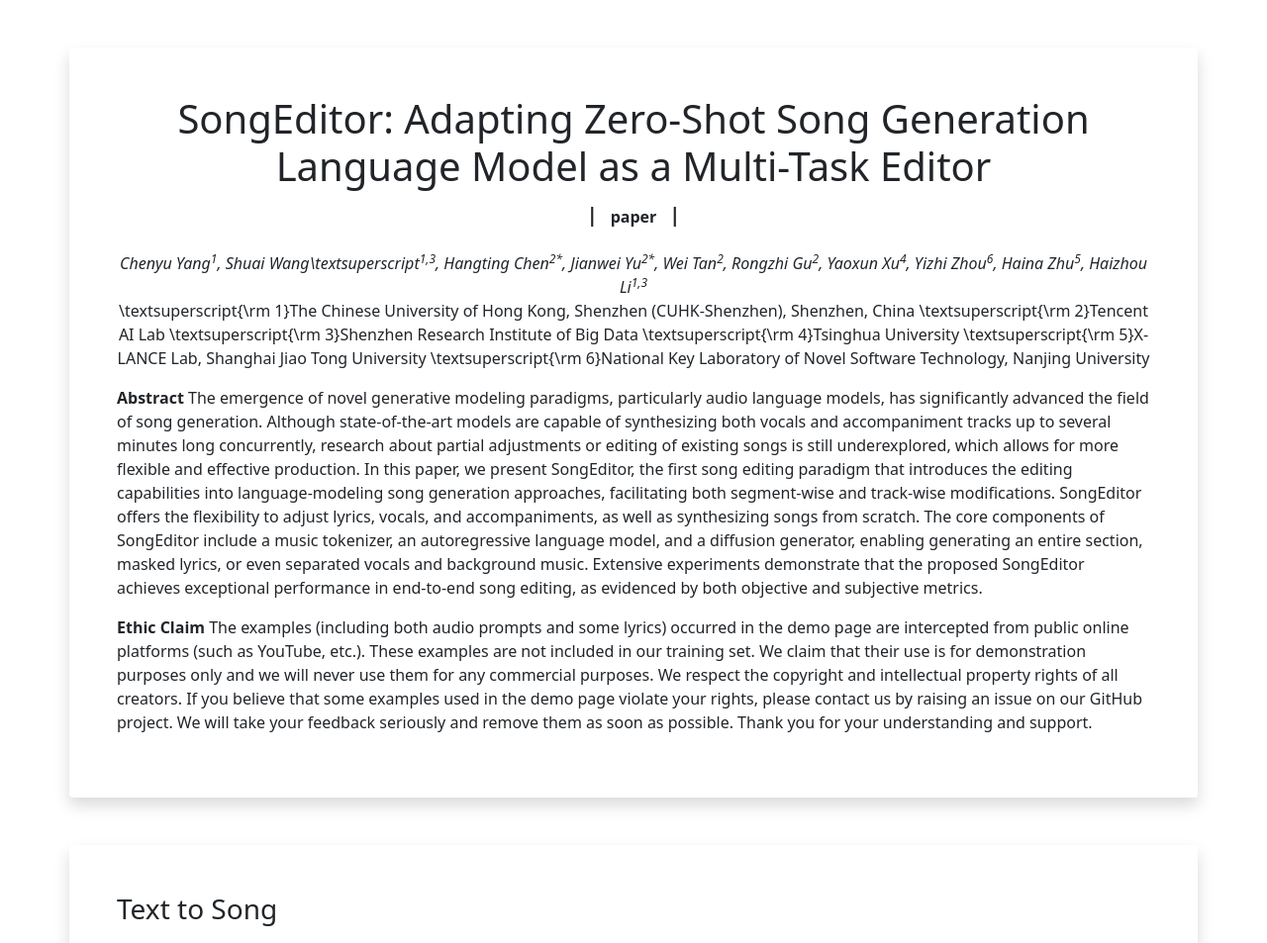
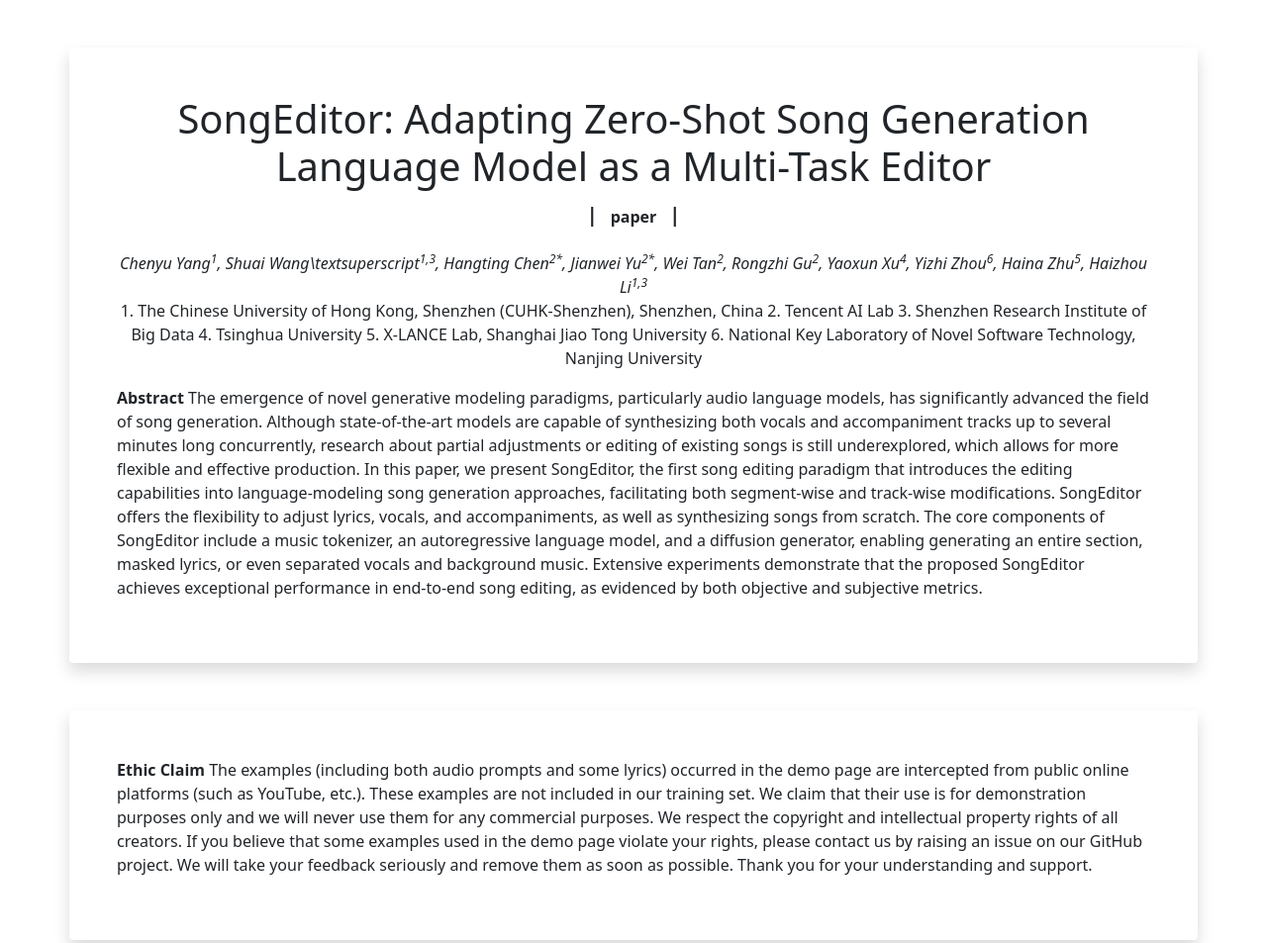
Before and after one commit to Cypress-Yang/SongEditor_demo, a plain HTML site: page index.html in a window 1280 px wide. Shown: the top 953 px of the page at 99% size. Drawn offline with nearby package versions, Linux system fonts and the light colour scheme; no server answers.

Commit message:
Update index.html

```diff
--- a/index.html
+++ b/index.html
@@ -39,12 +39,12 @@
               Chenyu Yang<sup>1</sup>, Shuai Wang\textsuperscript<sup>1,3</sup>, Hangting Chen<sup>2*</sup>, Jianwei Yu<sup>2*</sup>, Wei Tan<sup>2</sup>, Rongzhi Gu<sup>2</sup>, Yaoxun Xu<sup>4</sup>, Yizhi Zhou<sup>6</sup>, Haina Zhu<sup>5</sup>, Haizhou Li<sup>1,3</sup>
         </p>
         <p>
-        \textsuperscript{\rm 1}The Chinese University of Hong Kong, Shenzhen (CUHK-Shenzhen), Shenzhen, China
-        \textsuperscript{\rm 2}Tencent AI Lab
-        \textsuperscript{\rm 3}Shenzhen Research Institute of Big Data
-        \textsuperscript{\rm 4}Tsinghua University
-        \textsuperscript{\rm 5}X-LANCE Lab, Shanghai Jiao Tong University
-        \textsuperscript{\rm 6}National Key Laboratory of Novel Software Technology, Nanjing University
+        1. The Chinese University of Hong Kong, Shenzhen (CUHK-Shenzhen), Shenzhen, China
+        2. Tencent AI Lab
+        3. Shenzhen Research Institute of Big Data
+        4. Tsinghua University
+        5. X-LANCE Lab, Shanghai Jiao Tong University
+        6. National Key Laboratory of Novel Software Technology, Nanjing University
 
         </p>
       </div>
@@ -52,6 +52,8 @@
         <b>Abstract</b>
         The emergence of novel generative modeling paradigms, particularly audio language models, has significantly advanced the field of song generation. Although state-of-the-art models are capable of synthesizing both vocals and accompaniment tracks up to several minutes long concurrently, research about partial adjustments or editing of existing songs is still underexplored, which allows for more flexible and effective production. In this paper, we present SongEditor, the first song editing paradigm that introduces the editing capabilities into language-modeling song generation approaches, facilitating both segment-wise and track-wise modifications. SongEditor offers the flexibility to adjust lyrics, vocals, and accompaniments, as well as synthesizing songs from scratch. The core components of SongEditor include a music tokenizer, an autoregressive language model, and a diffusion generator, enabling generating an entire section, masked lyrics, or even separated vocals and background music. Extensive experiments demonstrate that the proposed SongEditor achieves exceptional performance in end-to-end song editing, as evidenced by both objective and subjective metrics.
       </p>
+      </div>
+    <div class="container pt-5 mt-5 shadow p-5 mb-5 bg-white rounded">
         <p>
         <b>Ethic Claim</b>
          The examples (including both audio prompts and some lyrics) occurred in the demo page are intercepted from public online platforms (such as YouTube, etc.). These examples are not included in our training set. We claim that their use is for demonstration purposes only and we will never use them for any commercial purposes.
```
